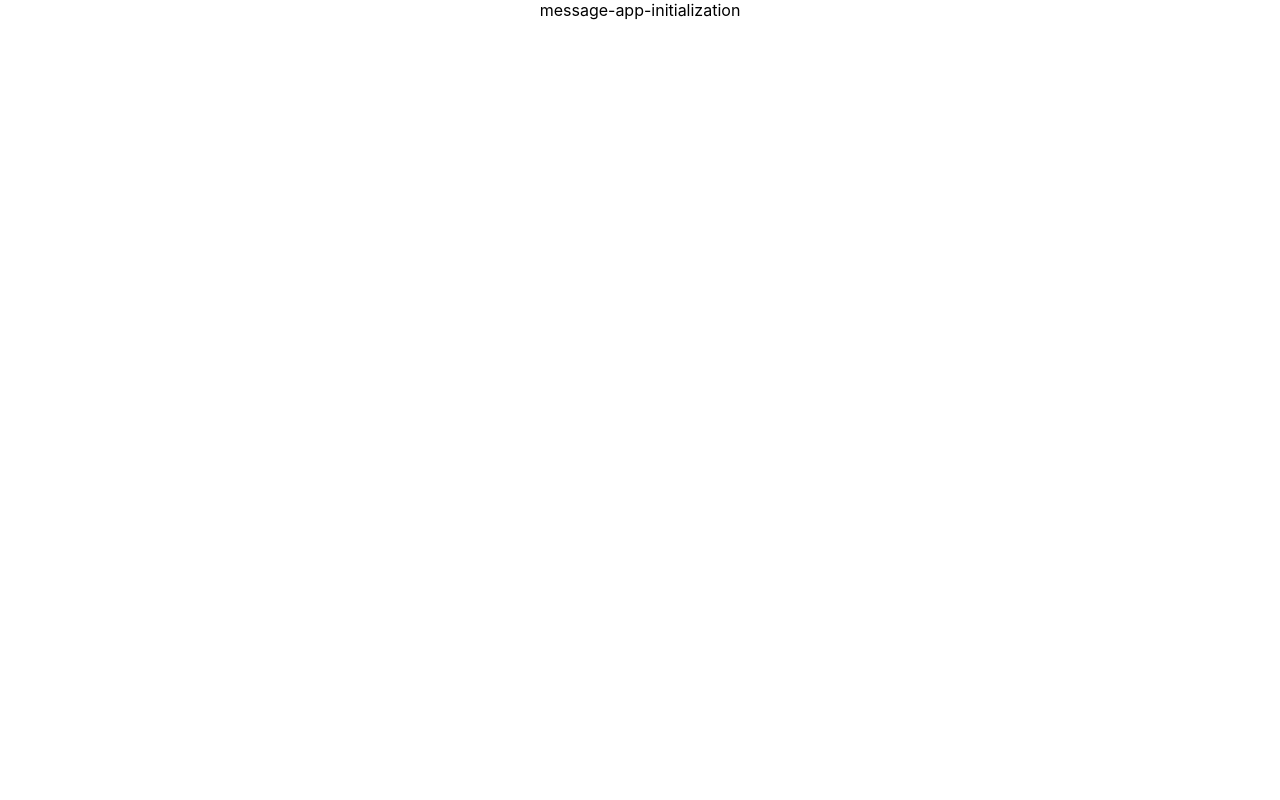
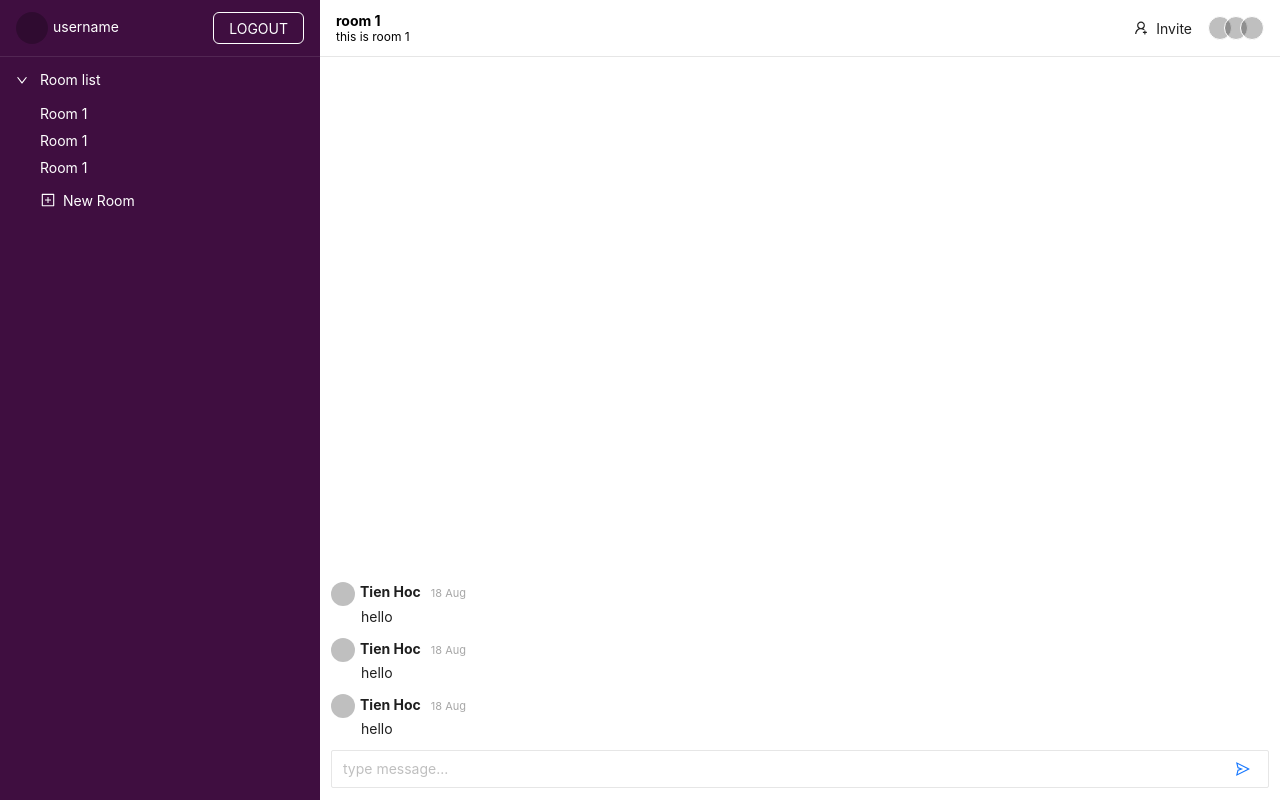
Before and after one commit to tienhoc14/message-app, a React (Create React App) app: page / in a window 1280 px wide. Built offline with nearby package versions, Linux system fonts and the light colour scheme; no server answers; sample sign-in values are in the browser's storage.

Commit message:
Layout UI

```diff
--- a/src/App.js
+++ b/src/App.js
@@ -1,10 +1,19 @@
-import './App.css';
+import React from 'react';
+import { BrowserRouter, Route, Routes } from 'react-router-dom';
+import Login from './components/Login';
+import ChatRoom from './components/ChatRoom';
+import AuthProvider from './Context/AuthProvider';
 
 function App() {
   return (
-    <div className="App">
-      message-app-initialization
-    </div>
+    <BrowserRouter>
+      <AuthProvider>
+        <Routes>
+          <Route element={<Login />} path='/login' />
+          <Route element={<ChatRoom />} path='/' />
+        </Routes>
+      </AuthProvider>
+    </BrowserRouter>
   );
 }
 
--- /dev/null
+++ b/src/Context/AuthProvider.js
@@ -0,0 +1,40 @@
+import React, { createContext, useEffect, useState } from 'react';
+import { onAuthStateChanged } from 'firebase/auth';
+import { auth } from '../firebase/config';
+import { useNavigate } from 'react-router-dom';
+import { Spin } from 'antd';
+
+const AuthContext = createContext();
+
+function AuthProvider({ children }) {
+  const navigate = useNavigate();
+  const [user, setUser] = useState({});
+  const [loading, setLoading] = useState(true);
+
+  useEffect(() => {
+    const unsubcribe = onAuthStateChanged(auth, (user) => {
+      if (user) {
+        const { displayName, email, uid, photoURL } = user;
+        setUser({ displayName, email, uid, photoURL });
+        navigate('/');
+      } else {
+        navigate('/login');
+      }
+      setLoading(false);
+    });
+
+    return () => {
+      unsubcribe();
+    }
+  }, [navigate]);
+
+  return (
+    <AuthContext.Provider value={{ user }}>
+      {!loading ? children :
+        <Spin fullscreen tip={'Loading...'} />
+      }
+    </AuthContext.Provider>
+  );
+};
+
+export default AuthProvider;
--- /dev/null
+++ b/src/components/ChatRoom/ChatWindow.js
@@ -0,0 +1,116 @@
+import { SendOutlined, UserAddOutlined } from '@ant-design/icons';
+import { Avatar, Button, Form, Input, Tooltip } from 'antd';
+import React from 'react';
+import styled from 'styled-components';
+import Message from './Message';
+
+const HeaderStyled = styled.div`
+  display: flex;
+  justify-content: space-between;
+  height: 56px;
+  padding: 0 16px;
+  align-items: center;
+  border-bottom: 1px solid rgb(230, 230, 230);
+
+  .header {
+    &__info {
+      display: flex;
+      flex-direction: column;
+      justify-content: center;
+    }
+
+    &__title {
+      margin: 0;
+      font-weight: bold;
+    }
+
+    &__description {
+      font-size: 12px;
+    }
+  }
+`;
+
+const ButtonGroupStyled = styled.div`
+  display: flex;
+  align-items: center;
+`;
+
+const ContentStyled = styled.div`
+  height: calc(100% - 80px);
+  display: flex;
+  flex-direction: column;
+  padding: 11px;
+  justify-content: flex-end;
+`;
+
+const FormStyled = styled(Form)`
+  display: flex;
+  justify-content: space-between;
+  align-items: center;
+  padding: 2px 2px 2px 0;
+  border: 1px solid rgb(230, 230, 230);
+  border-radius: 2px;
+
+  .ant-form-item {
+    flex: 1;
+    margin-bottom: 0;
+  }
+`;
+
+const MessageListStyled = styled.div`
+  max-height: 100%;
+  overflow-y: auto;
+`;
+
+const WrapperStyled = styled.div`
+  height: 100vh;
+`;
+
+function ChatWindow() {
+  return (
+    <WrapperStyled>
+      <HeaderStyled>
+        <div className='header__info'>
+          <p className='header__title'>room 1</p>
+          <span className='header__description'>this is room 1</span>
+        </div>
+        <ButtonGroupStyled>
+          <Button icon={<UserAddOutlined />} type='text'>
+            Invite
+          </Button>
+          <Avatar.Group size={'small'} max={2}>
+            <Tooltip title={'A'}>
+              <Avatar />
+            </Tooltip>
+            <Tooltip title={'B'}>
+              <Avatar />
+            </Tooltip>
+            <Tooltip title={'C'}>
+              <Avatar />
+            </Tooltip>
+          </Avatar.Group>
+        </ButtonGroupStyled>
+      </HeaderStyled>
+
+      <ContentStyled>
+        <MessageListStyled>
+          <Message text={'hello'} photoURL={null} displayName={'Tien Hoc'} createdAt={'18 Aug'} />
+          <Message text={'hello'} photoURL={null} displayName={'Tien Hoc'} createdAt={'18 Aug'} />
+          <Message text={'hello'} photoURL={null} displayName={'Tien Hoc'} createdAt={'18 Aug'} />
+        </MessageListStyled>
+        <FormStyled>
+          <Form.Item>
+            <Input
+              placeholder='type message...'
+              variant='borderless'
+              autoComplete='off'
+            />
+          </Form.Item>
+          <Button type='text'><SendOutlined style={{ color: '#1677ff' }} /></Button>
+        </FormStyled>
+      </ContentStyled>
+    </WrapperStyled>
+  );
+};
+
+export default ChatWindow;
--- /dev/null
+++ b/src/components/ChatRoom/Message.js
@@ -0,0 +1,40 @@
+import React from 'react';
+import { Avatar, Typography } from 'antd';
+import styled from 'styled-components';
+
+const WrapperStyled = styled.div`
+  margin-bottom: 10px;
+
+  .author {
+    margin-left: 5px;
+    font-weight: bold;
+  }
+
+  .date {
+    margin-left: 10px;
+    font-size: 11px;
+    color: #a7a7a7;
+  }
+
+  .content {
+    margin-left: 30px;
+  }
+`;
+
+function Message({ text, displayName, createdAt, photoURL }) {
+
+  return (
+    <WrapperStyled>
+      <div>
+        <Avatar size={'small'} src={photoURL} />
+        <Typography.Text className='author'>{displayName}</Typography.Text>
+        <Typography.Text className='date'>{createdAt}</Typography.Text>
+      </div>
+      <div>
+        <Typography.Text className='content'>{text}</Typography.Text>
+      </div>
+    </WrapperStyled>
+  );
+};
+
+export default Message;
--- /dev/null
+++ b/src/components/ChatRoom/RoomList.js
@@ -0,0 +1,50 @@
+import React from 'react';
+import { Button, Collapse, Typography } from 'antd';
+import styled from 'styled-components';
+import { PlusSquareOutlined } from '@ant-design/icons';
+
+const { Panel } = Collapse;
+
+const PanelStyled = styled(Panel)`
+  &&& {
+    .ant-collapse-header, p {
+      color: white
+    }
+
+    .ant-collapse-content-box {
+      padding: 0 40px;
+    }
+
+    .add-room {
+      color: white;
+      padding: 0;
+    }
+  }
+`;
+
+const LinkStyled = styled(Typography.Link)`
+  display: block;
+  margin-bottom: 5px;
+  color: white !important;
+`;
+
+function RoomList() {
+  return (
+    <Collapse ghost defaultActiveKey={['1']}>
+      <PanelStyled header={'Room list'} key={'1'} >
+        <LinkStyled>Room 1</LinkStyled>
+        <LinkStyled>Room 1</LinkStyled>
+        <LinkStyled>Room 1</LinkStyled>
+        <Button
+          icon={<PlusSquareOutlined />}
+          type='text'
+          className='add-room'
+        >
+          New Room
+        </Button>
+      </PanelStyled>
+    </Collapse>
+  );
+};
+
+export default RoomList;
--- /dev/null
+++ b/src/components/ChatRoom/Sidebar.js
@@ -0,0 +1,24 @@
+import { Col, Row } from 'antd';
+import React from 'react';
+import UserInfo from './UserInfo';
+import RoomList from './RoomList';
+import styled from 'styled-components';
+
+const SidebarStyled = styled.div`
+  background: #3f0e40;
+  color: white;
+  height: 100vh;
+`;
+
+function Sidebar() {
+  return (
+    <SidebarStyled>
+      <Row>
+        <Col span={24}><UserInfo /></Col>
+        <Col span={24}><RoomList /></Col>
+      </Row>
+    </SidebarStyled>
+  );
+};
+
+export default Sidebar;
--- /dev/null
+++ b/src/components/ChatRoom/UserInfo.js
@@ -0,0 +1,29 @@
+import { Avatar, Button, Typography } from 'antd';
+import React from 'react';
+import styled from 'styled-components';
+
+const WrapperStyled = styled.div`
+  display: flex;
+  justify-content: space-between;
+  padding: 12px 16px;
+  border-bottom: 1px solid rgba(82, 38, 83);
+
+  .username {
+    color: white;
+    margin-left: 5px;
+  }
+`;
+
+function UserInfo() {
+  return (
+    <WrapperStyled>
+      <div>
+        <Avatar src={''} />
+        <Typography.Text className='username'>username</Typography.Text>
+      </div>
+      <Button ghost>LOGOUT</Button>
+    </WrapperStyled>
+  );
+};
+
+export default UserInfo;
--- /dev/null
+++ b/src/components/ChatRoom/index.js
@@ -0,0 +1,19 @@
+import { Col, Row } from 'antd';
+import React from 'react';
+import Sidebar from './Sidebar';
+import ChatWindow from './ChatWindow';
+
+function ChatRoom() {
+  return (
+    <div>
+      <Row>
+        <Col span={6}>
+          <Sidebar />
+        </Col>
+        <Col span={18}><ChatWindow /></Col>
+      </Row>
+    </div>
+  );
+};
+
+export default ChatRoom;
--- /dev/null
+++ b/src/components/Login/index.js
@@ -0,0 +1,35 @@
+import React from 'react';
+import { Button, Col, Row, Typography } from 'antd';
+import { GoogleAuthProvider, signInWithPopup } from "firebase/auth";
+import { auth } from '../../firebase/config';
+
+const { Title } = Typography;
+const provider = new GoogleAuthProvider();
+
+function Login() {
+
+  const handleLoginGoogle = () => {
+    signInWithPopup(auth, provider);
+  };
+
+  return (
+    <div>
+      <Row justify={'center'} style={{ height: 800 }}>
+        <Col span={8}>
+          <Title style={{ textAlign: 'center' }} level={3}>GOAT CHAT</Title>
+          <Button
+            style={{ width: '100%', marginBottom: 5 }}
+            onClick={handleLoginGoogle}
+          >
+            Login with Google
+          </Button>
+          <Button style={{ width: '100%' }}>
+            Login with Facebook
+          </Button>
+        </Col>
+      </Row>
+    </div >
+  );
+};
+
+export default Login;
--- /dev/null
+++ b/src/firebase/config.js
@@ -0,0 +1,27 @@
+// Import the functions you need from the SDKs you need
+import { initializeApp } from "firebase/app";
+import { getAuth } from "firebase/auth";
+import { getFirestore } from 'firebase/firestore'
+// TODO: Add SDKs for Firebase products that you want to use
+// https://firebase.google.com/docs/web/setup#available-libraries
+
+// Your web app's Firebase configuration
+// For Firebase JS SDK v7.20.0 and later, measurementId is optional
+const firebaseConfig = {
+  apiKey: "AIzaSyBEEZyaGdJVSEdhfvRWxXsCL07KpCj2_iE",
+  authDomain: "message-app-goat.firebaseapp.com",
+  databaseURL: "https://message-app-goat-default-rtdb.asia-southeast1.firebasedatabase.app",
+  projectId: "message-app-goat",
+  storageBucket: "message-app-goat.appspot.com",
+  messagingSenderId: "623668186804",
+  appId: "1:623668186804:web:4da25cd1d9df2bd63a11e1",
+  measurementId: "G-4EXCDF0XT6"
+};
+
+// Initialize Firebase
+const app = initializeApp(firebaseConfig);
+
+const auth = getAuth(app);
+const db = getFirestore(app);
+
+export { auth, db };
```
